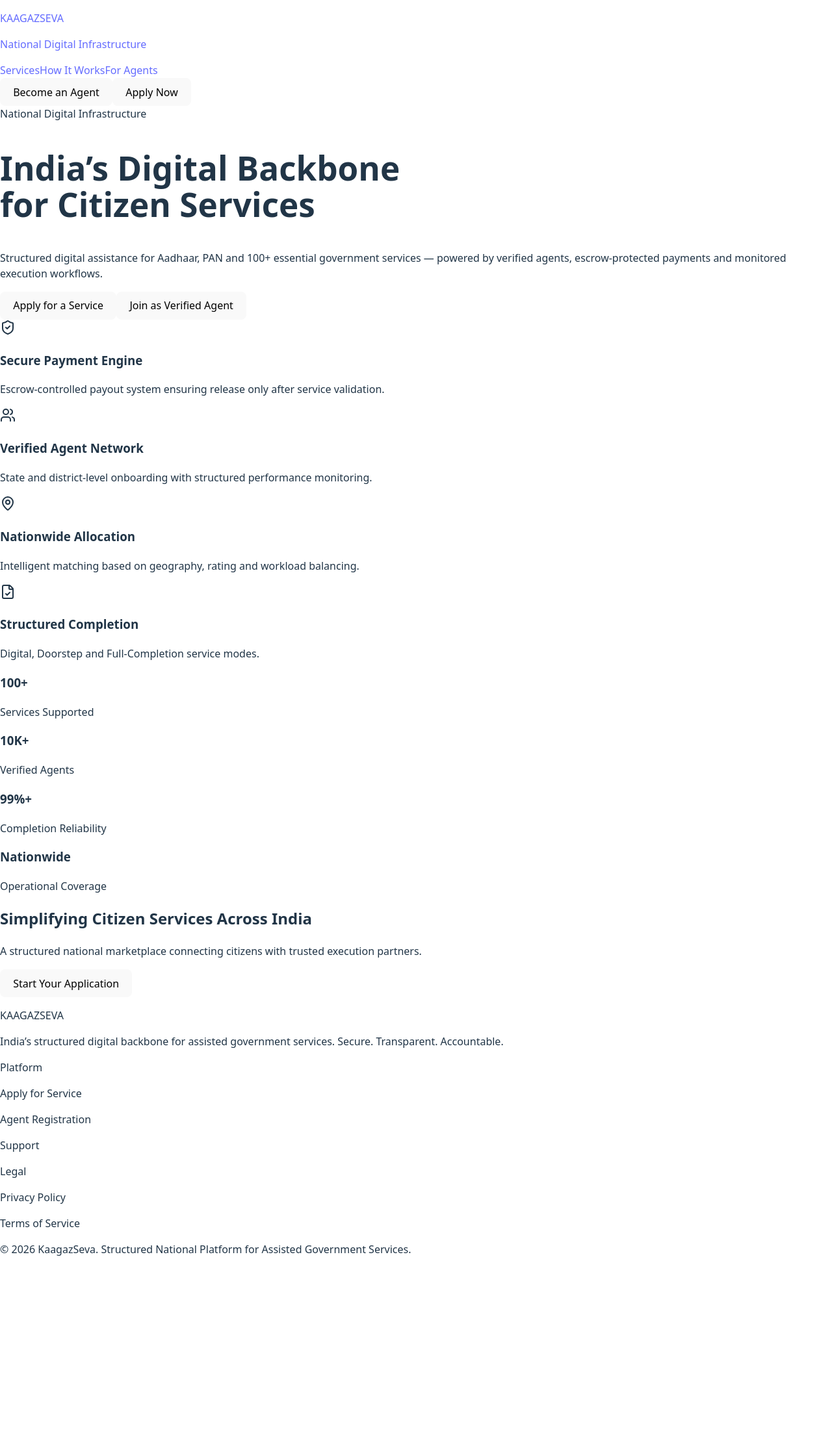
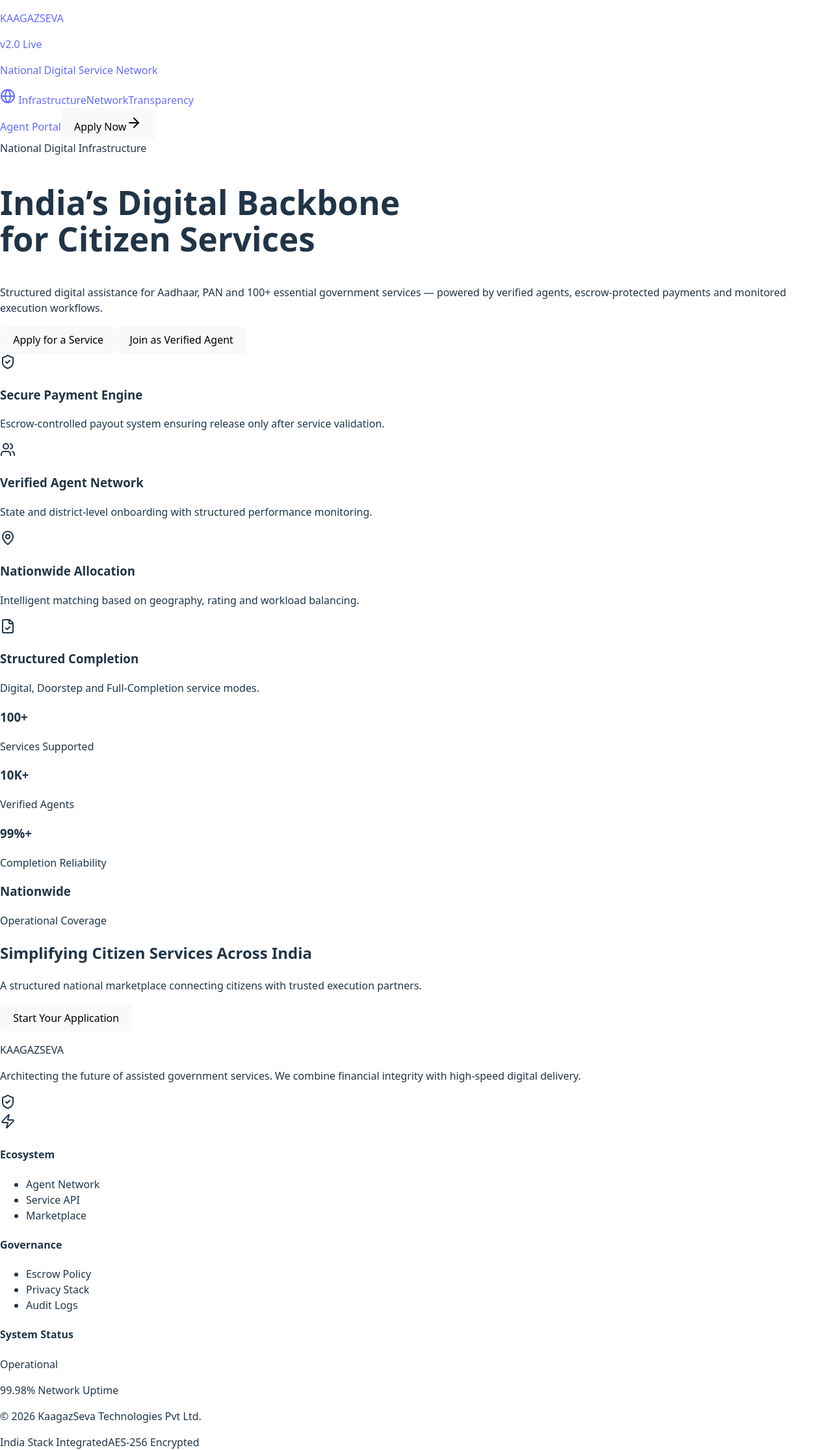
Before and after one commit to shubhamk2253/kaagazseva-frontend, a React (Vite) app: page / in a window 1280 px wide. Shown: the whole page at 65% size. Before the commit the page ends 1935 px from the top, so only its background shows below. Built offline with nearby package versions, Linux system fonts and the light colour scheme.

Commit message:
Restore RoleRoute file

```diff
--- a/src/layout/PublicLayout.tsx
+++ b/src/layout/PublicLayout.tsx
@@ -1,104 +1,136 @@
 import React from 'react';
 import { Link, Outlet } from 'react-router-dom';
 import { Button } from '@/components/ui/Button';
+import { ShieldCheck, Globe, Zap, ArrowRight } from 'lucide-react';
 
 const PublicLayout: React.FC = () => {
   return (
-    <div className="min-h-screen bg-[#FAFBFF] flex flex-col">
+    <div className="min-h-screen bg-[#FAFBFF] flex flex-col selection:bg-blue-600 selection:text-white">
 
-      {/* ================= HEADER ================= */}
-      <header className="h-20 bg-white/80 backdrop-blur-md border-b border-slate-200 sticky top-0 z-50">
+      {/* ================= PREMIUM GLASS HEADER ================= */}
+      <header className="h-20 bg-white/70 backdrop-blur-xl border-b border-slate-200/60 sticky top-0 z-[100] transition-all">
         <div className="max-w-7xl mx-auto h-full px-8 flex items-center justify-between">
 
-          {/* LEFT: Brand Identity */}
-          <Link to="/" className="leading-tight group">
-            <p className="text-xl font-black text-slate-900 tracking-tight">
-              KAAGAZ<span className="text-blue-700">SEVA</span>
+          {/* LEFT: Brand Identity with Micro-Interactions */}
+          <Link to="/" className="group flex flex-col items-start leading-none">
+            <div className="flex items-center gap-2">
+              <p className="text-2xl font-[950] text-slate-900 tracking-tighter transition-colors group-hover:text-blue-700">
+                KAAGAZ<span className="text-blue-700 group-hover:text-slate-900 transition-colors">SEVA</span>
               </p>
-            <p className="text-[11px] uppercase tracking-[0.2em] text-slate-400 font-bold group-hover:text-blue-600 transition-colors">
-              National Digital Infrastructure
+              <div className="h-5 w-[1px] bg-slate-200 rotate-[20deg] hidden sm:block" />
+              <div className="hidden sm:flex items-center gap-1.5 px-2 py-0.5 rounded-md bg-blue-50 border border-blue-100">
+                <span className="w-1.5 h-1.5 rounded-full bg-blue-600 animate-pulse" />
+                <span className="text-[10px] font-black text-blue-700 uppercase tracking-wider">v2.0 Live</span>
+              </div>
+            </div>
+            <p className="text-[10px] uppercase tracking-[0.3em] text-slate-400 font-bold mt-1.5">
+              National Digital Service Network
             </p>
           </Link>
 
-          {/* CENTER: Minimal Nav (Institutional Feel) */}
-          <nav className="hidden md:flex items-center gap-10 text-sm font-semibold text-slate-600">
-            <a href="#services" className="hover:text-blue-700 transition-colors">
-              Services
+          {/* CENTER: Elite Navigation */}
+          <nav className="hidden lg:flex items-center gap-10 text-[13px] font-bold text-slate-500 uppercase tracking-widest">
+            <a href="#infra" className="hover:text-blue-700 transition-all flex items-center gap-1.5">
+              <Globe className="w-3.5 h-3.5" /> Infrastructure
             </a>
-            <a href="#how-it-works" className="hover:text-blue-700 transition-colors">
-              How It Works
-            </a>
-            <a href="#agents" className="hover:text-blue-700 transition-colors">
-              For Agents
-            </a>
+            <a href="#services" className="hover:text-blue-700 transition-all">Network</a>
+            <a href="#trust" className="hover:text-blue-700 transition-all">Transparency</a>
           </nav>
 
-          {/* RIGHT: CTAs */}
-          <div className="flex items-center gap-4">
-
-            <Link to="/login">
-              <Button
-                variant="outline"
-                className="h-12 px-6 rounded-2xl border-slate-300 text-slate-700 font-semibold hover:border-blue-700 hover:text-blue-700 transition-all duration-300"
-              >
-                Become an Agent
-              </Button>
+          {/* RIGHT: Action Hub */}
+          <div className="flex items-center gap-6">
+            <Link to="/login" className="hidden md:block text-sm font-bold text-slate-600 hover:text-blue-700 transition-colors">
+              Agent Portal
             </Link>
 
             <Link to="/login">
               <Button
-                className="h-12 px-8 rounded-2xl bg-blue-700 hover:bg-blue-800 text-white font-semibold shadow-lg shadow-blue-200 transition-all duration-300"
+                className="group h-12 px-8 rounded-full bg-slate-900 hover:bg-blue-700 text-white font-bold text-sm shadow-xl shadow-blue-100 transition-all active:scale-95 flex items-center gap-2"
               >
                 Apply Now
+                <ArrowRight className="w-4 h-4 group-hover:translate-x-1 transition-transform" />
               </Button>
             </Link>
-
           </div>
         </div>
       </header>
 
       {/* ================= PAGE CONTENT ================= */}
-      <main className="flex-1">
+      <main className="flex-1 relative">
+        {/* Subtle Global Background Pattern */}
+        <div className="absolute inset-0 bg-[url('https://www.transparenttextures.com/patterns/cubes.png')] opacity-[0.02] pointer-events-none" />
         <Outlet />
       </main>
 
-      {/* ================= FOOTER ================= */}
-      <footer className="border-t border-slate-200 py-16 bg-white mt-24">
-        <div className="max-w-7xl mx-auto px-8 grid md:grid-cols-3 gap-12 text-sm text-slate-600">
+      {/* ================= CORPORATE FOOTER ================= */}
+      <footer className="bg-white border-t border-slate-200 pt-24 pb-12 overflow-hidden">
+        <div className="max-w-7xl mx-auto px-8">
+          <div className="grid grid-cols-1 md:grid-cols-12 gap-16 mb-20">
 
-          {/* Brand Column */}
-          <div>
-            <p className="text-lg font-black text-slate-900 tracking-tight mb-3">
-              KAAGAZ<span className="text-blue-700">SEVA</span>
+            {/* Mission Statement (Col 1-5) */}
+            <div className="md:col-span-5">
+              <p className="text-2xl font-black text-slate-900 mb-6">KAAGAZSEVA</p>
+              <p className="text-base text-slate-500 leading-relaxed max-w-sm">
+                Architecting the future of assisted government services.
+                We combine <span className="text-slate-900 font-semibold">financial integrity</span> with
+                <span className="text-slate-900 font-semibold"> high-speed digital delivery</span>.
               </p>
-            <p className="text-slate-500 leading-relaxed">
-              India’s structured digital backbone for assisted government services.
-              Secure. Transparent. Accountable.
-            </p>
+
+              <div className="mt-8 flex gap-4">
+                <div className="p-3 rounded-xl bg-slate-50 border border-slate-100 group hover:border-blue-200 transition-colors">
+                  <ShieldCheck className="w-6 h-6 text-slate-400 group-hover:text-blue-600" />
+                </div>
+                <div className="p-3 rounded-xl bg-slate-50 border border-slate-100 group hover:border-blue-200 transition-colors">
+                  <Zap className="w-6 h-6 text-slate-400 group-hover:text-blue-600" />
+                </div>
+              </div>
             </div>
 
-          {/* Links */}
-          <div className="space-y-2">
-            <p className="font-bold text-slate-900 mb-2">Platform</p>
-            <p className="hover:text-blue-700 cursor-pointer transition-colors">Apply for Service</p>
-            <p className="hover:text-blue-700 cursor-pointer transition-colors">Agent Registration</p>
-            <p className="hover:text-blue-700 cursor-pointer transition-colors">Support</p>
+            {/* Links (Col 6-12) */}
+            <div className="md:col-span-7 grid grid-cols-2 sm:grid-cols-3 gap-8">
+              <div className="space-y-4">
+                <h4 className="text-[11px] font-black text-slate-400 uppercase tracking-[0.2em]">Ecosystem</h4>
+                <ul className="space-y-3 text-[14px] font-bold text-slate-600">
+                  <li className="hover:text-blue-700 cursor-pointer transition-colors">Agent Network</li>
+                  <li className="hover:text-blue-700 cursor-pointer transition-colors">Service API</li>
+                  <li className="hover:text-blue-700 cursor-pointer transition-colors">Marketplace</li>
+                </ul>
               </div>
 
-          {/* Legal */}
-          <div className="space-y-2">
-            <p className="font-bold text-slate-900 mb-2">Legal</p>
-            <p className="hover:text-blue-700 cursor-pointer transition-colors">Privacy Policy</p>
-            <p className="hover:text-blue-700 cursor-pointer transition-colors">Terms of Service</p>
+              <div className="space-y-4">
+                <h4 className="text-[11px] font-black text-slate-400 uppercase tracking-[0.2em]">Governance</h4>
+                <ul className="space-y-3 text-[14px] font-bold text-slate-600">
+                  <li className="hover:text-blue-700 cursor-pointer transition-colors">Escrow Policy</li>
+                  <li className="hover:text-blue-700 cursor-pointer transition-colors">Privacy Stack</li>
+                  <li className="hover:text-blue-700 cursor-pointer transition-colors">Audit Logs</li>
+                </ul>
               </div>
 
+              <div className="space-y-4 col-span-2 sm:col-span-1">
+                <h4 className="text-[11px] font-black text-slate-400 uppercase tracking-[0.2em]">System Status</h4>
+                <div className="p-4 rounded-2xl bg-green-50/50 border border-green-100">
+                  <div className="flex items-center gap-2 mb-1">
+                    <div className="w-1.5 h-1.5 rounded-full bg-green-500 animate-pulse" />
+                    <span className="text-[11px] font-black text-green-700 uppercase">Operational</span>
+                  </div>
+                  <p className="text-[10px] text-green-600 font-medium">99.98% Network Uptime</p>
+                </div>
+              </div>
+            </div>
           </div>
 
-        <div className="text-center text-xs text-slate-400 mt-12 border-t border-slate-100 pt-6">
-          © {new Date().getFullYear()} KaagazSeva. Structured National Platform for Assisted Government Services.
+          {/* Bottom Bar: Pure Minimalist */}
+          <div className="pt-10 border-t border-slate-100 flex flex-col md:flex-row justify-between items-center gap-6">
+            <p className="text-[11px] font-bold text-slate-400 uppercase tracking-widest">
+              © {new Date().getFullYear()} KaagazSeva Technologies Pvt Ltd.
+            </p>
+            <div className="flex gap-8">
+               <span className="text-[10px] font-black text-slate-300 uppercase tracking-widest">India Stack Integrated</span>
+               <span className="text-[10px] font-black text-slate-300 uppercase tracking-widest">AES-256 Encrypted</span>
+            </div>
+          </div>
         </div>
       </footer>
-
     </div>
   );
 };
```
Lines whose indentation alone changed are shown as unchanged.
